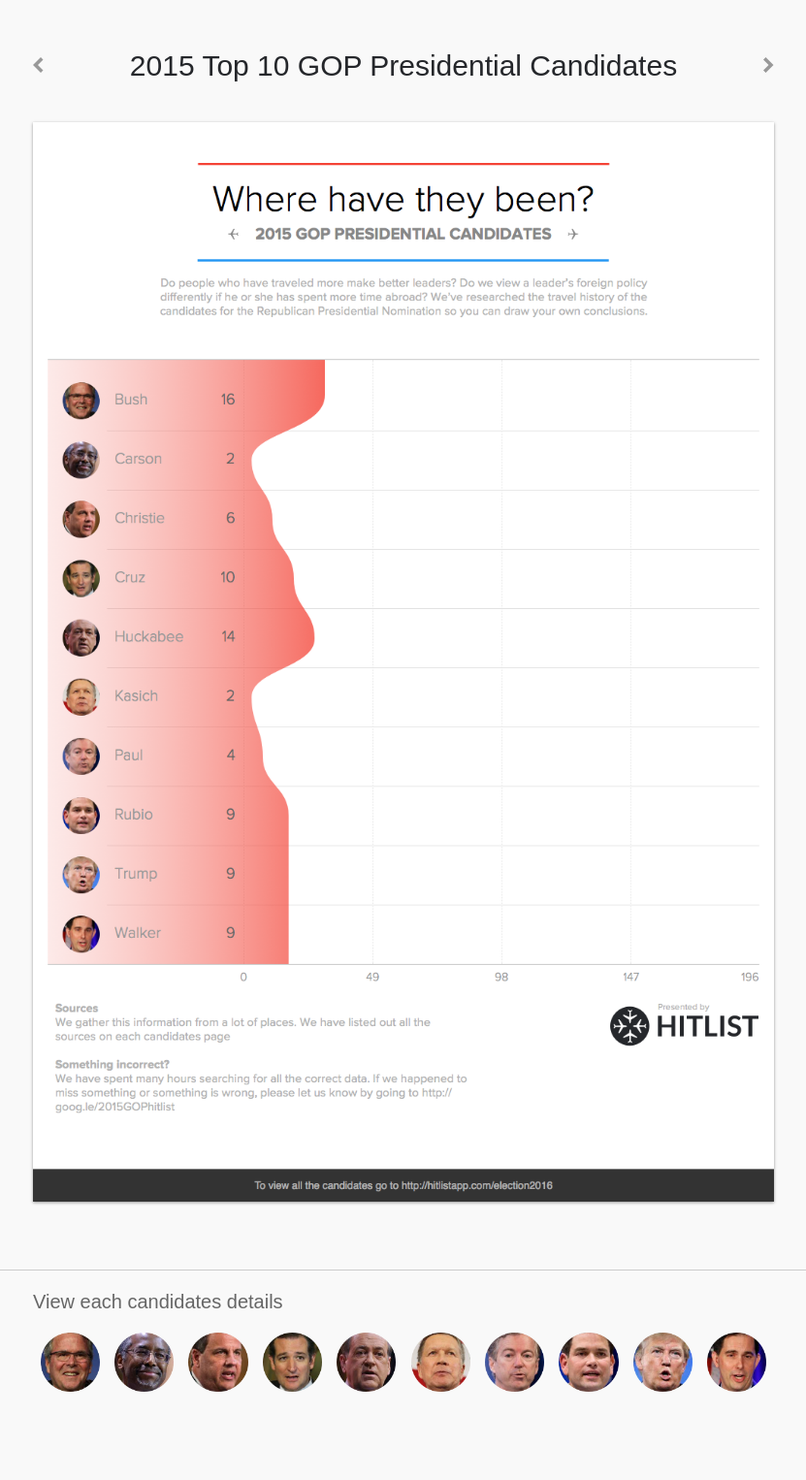
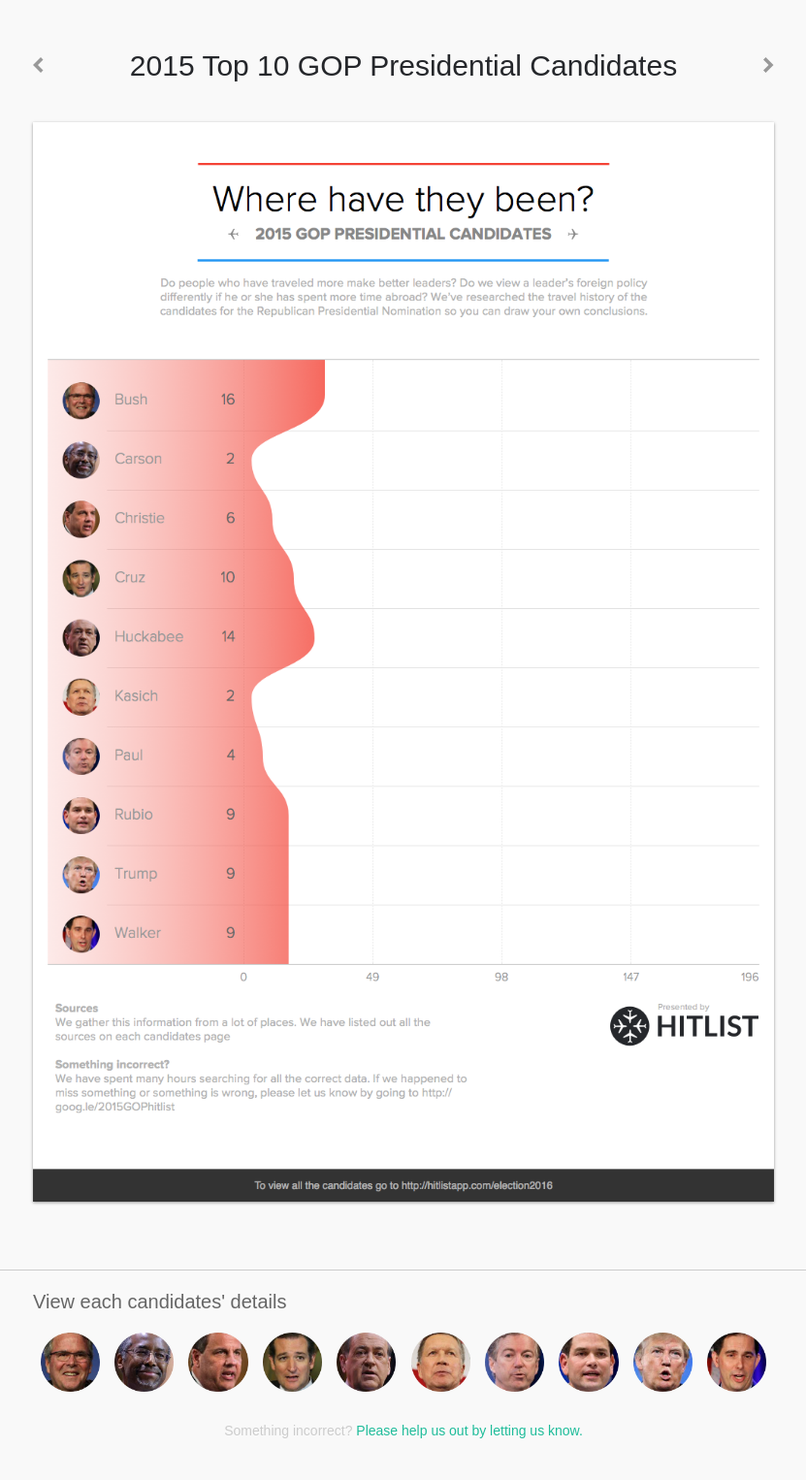
Before and after one commit to tripcommon/whtb2016, a Jekyll site: the page built from index.html, in a window 1280 px wide. Shown: the whole page at 97% size, without its empty margins (224-1055 px from the left). Built offline with Jekyll 4.4.1, drawn with Linux system fonts in a browser that asks for light colours; before the commit the page ends 1465 px from its top, so only the background shows below that.

Commit message:
spelling fix

```diff
--- a/_includes/footer.html
+++ b/_includes/footer.html
@@ -1,6 +1,6 @@
 <div class="candidates">
   <div class="container">
-  <h4>View each candidates details</h4>
+  <h4>View each candidates' details</h4>
   <ul>
     <li><a href="{{ site.baseurl }}/bush/"><img src="{{ site.baseurl }}/assets/images/candidates/bush.png" /></a></li>
     <li><a href="{{ site.baseurl }}/carson/"><img src="{{ site.baseurl }}/assets/images/candidates/carson.png"/></a></li>
@@ -16,5 +16,9 @@
   </div><!--/container-->
 </div><!--/candidates-->
 
+  <div class="container">
+<p class="note">Something incorrect? <a href="https://docs.google.com/forms/d/1n1CEk3CzfCgqJyXPQ0_IsHxh_1xyEnrhhb9bQRBLxWw/viewform?c=0&w=1">Please help us out by letting us know.</a></p>
+  </div><!--/container-->
+
 </body>
 </html>
--- a/css/styles.scss
+++ b/css/styles.scss
@@ -77,8 +77,11 @@ nav{
   padding: 0 1%;
   width: 10%;
 }
-footer{
-
+.note{
+  color: #ccc;
+  font-size: 14px;
+  margin: 20px 0 40px;
+  text-align: center;
 }
 /* ========================================================= Respond ===*/
 @media all and (min-width: 41em){
```
Also changed, not shown: 11 other files.
